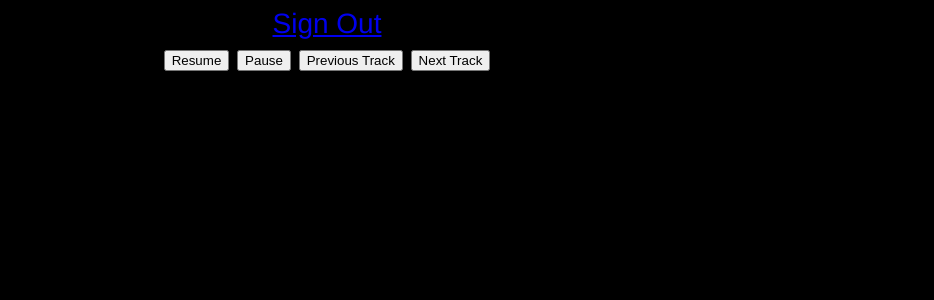
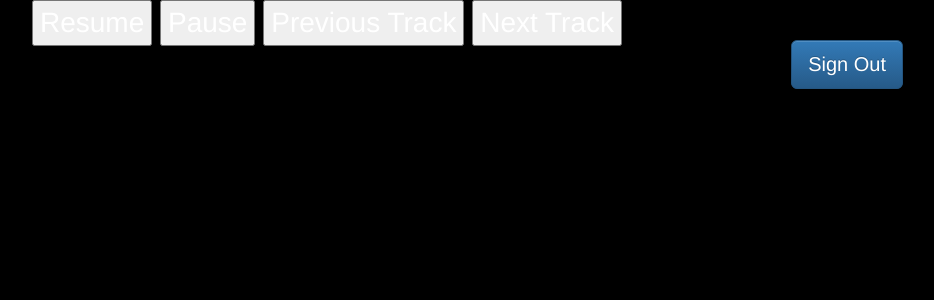
Before and after one commit to lunarmint/spotipyn, a Flask app: template modules/player/templates/player.html in a window 1280 px wide. Shown: the top 300 px of the page, without its empty margins (313-1247 px from the left). Run offline with Flask 2, Linux system fonts and the light colour scheme; the template is opened without the code that fills it, so the values that code supplies are empty; some libraries are stand-ins or nearby versions.

Commit message:
Added bootstrap.css; restyled logout button

```diff
--- a/modules/templates/base.html
+++ b/modules/templates/base.html
@@ -2,7 +2,13 @@
 <html lang="en">
 <head>
     <meta http-equiv="Content-Type" content="text/html; charset=utf-8">
-    <title>Spotipyn - Login Page</title>
+    <title>Spotipyn</title>
+
+    <link rel="stylesheet" href="https://stackpath.bootstrapcdn.com/bootstrap/3.4.1/css/bootstrap.min.css" integrity="sha384-HSMxcRTRxnN+Bdg0JdbxYKrThecOKuH5zCYotlSAcp1+c8xmyTe9GYg1l9a69psu" crossorigin="anonymous">
+    <link rel="stylesheet" href="https://stackpath.bootstrapcdn.com/bootstrap/3.4.1/css/bootstrap-theme.min.css" integrity="sha384-6pzBo3FDv/PJ8r2KRkGHifhEocL+1X2rVCTTkUfGk7/0pbek5mMa1upzvWbrUbOZ" crossorigin="anonymous">
+    <script src="https://ajax.googleapis.com/ajax/libs/jquery/3.6.0/jquery.min.js"></script>
+    <script src="https://stackpath.bootstrapcdn.com/bootstrap/3.4.1/js/bootstrap.min.js" integrity="sha384-aJ21OjlMXNL5UyIl/XNwTMqvzeRMZH2w8c5cRVpzpU8Y5bApTppSuUkhZXN0VxHd" crossorigin="anonymous"></script>
+
     <link rel="stylesheet" href="{{ url_for('static', filename='css/style.css') }}">
     <link rel="icon" type="image/png" href="{{ url_for('static', filename='img/favicon.png') }}" sizes="32x32"/>
 </head>
@@ -13,7 +19,7 @@
 </div>
 
 
-<a href="/logout">Sign Out</a>
+<a href="/logout" class="btn btn-primary btn-lg" style="font-size: 2rem; position: absolute; top: 5%; right: 5%">Sign Out</a>
 
 <div id="player">
     {% block player %}{% endblock %}
```
